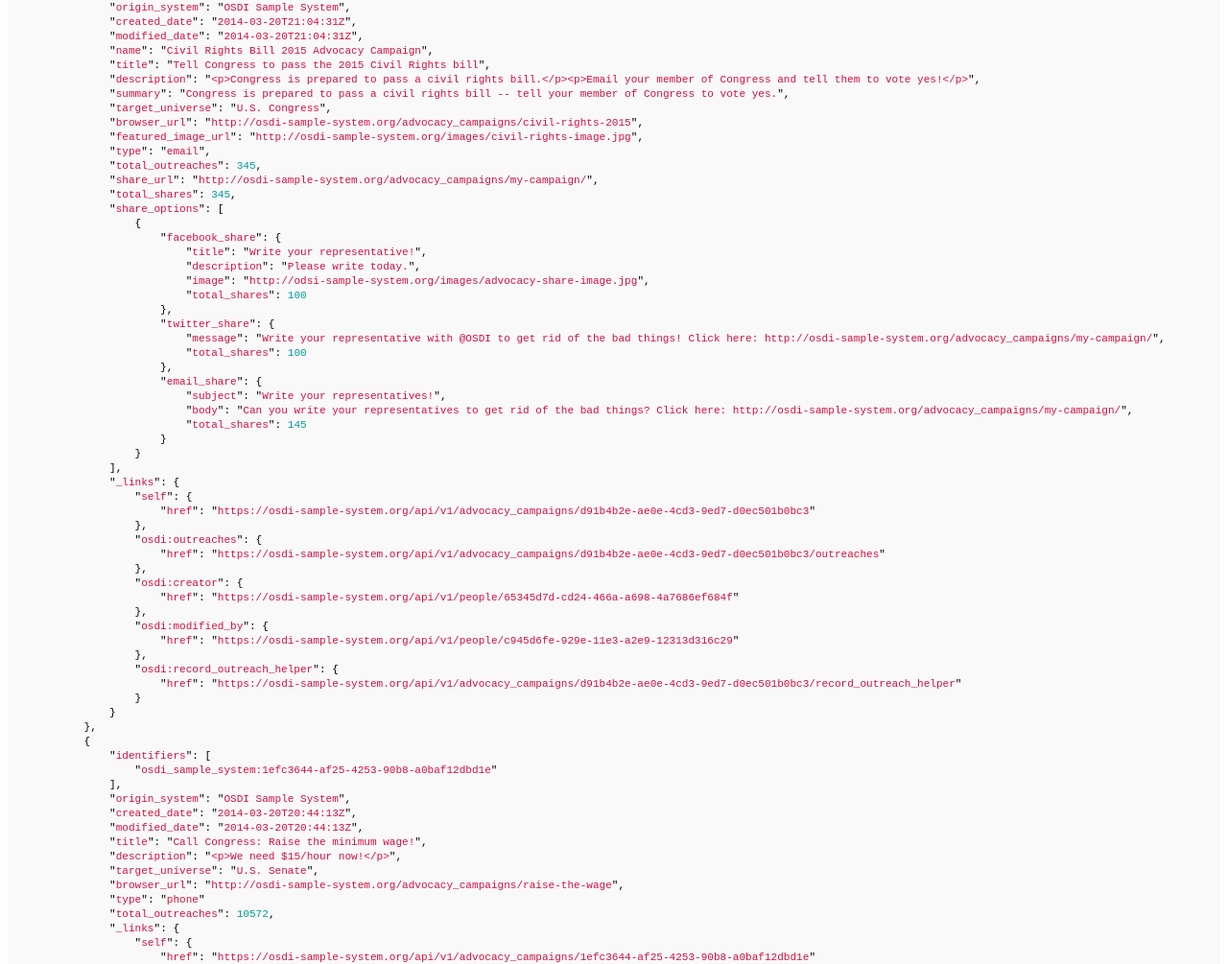
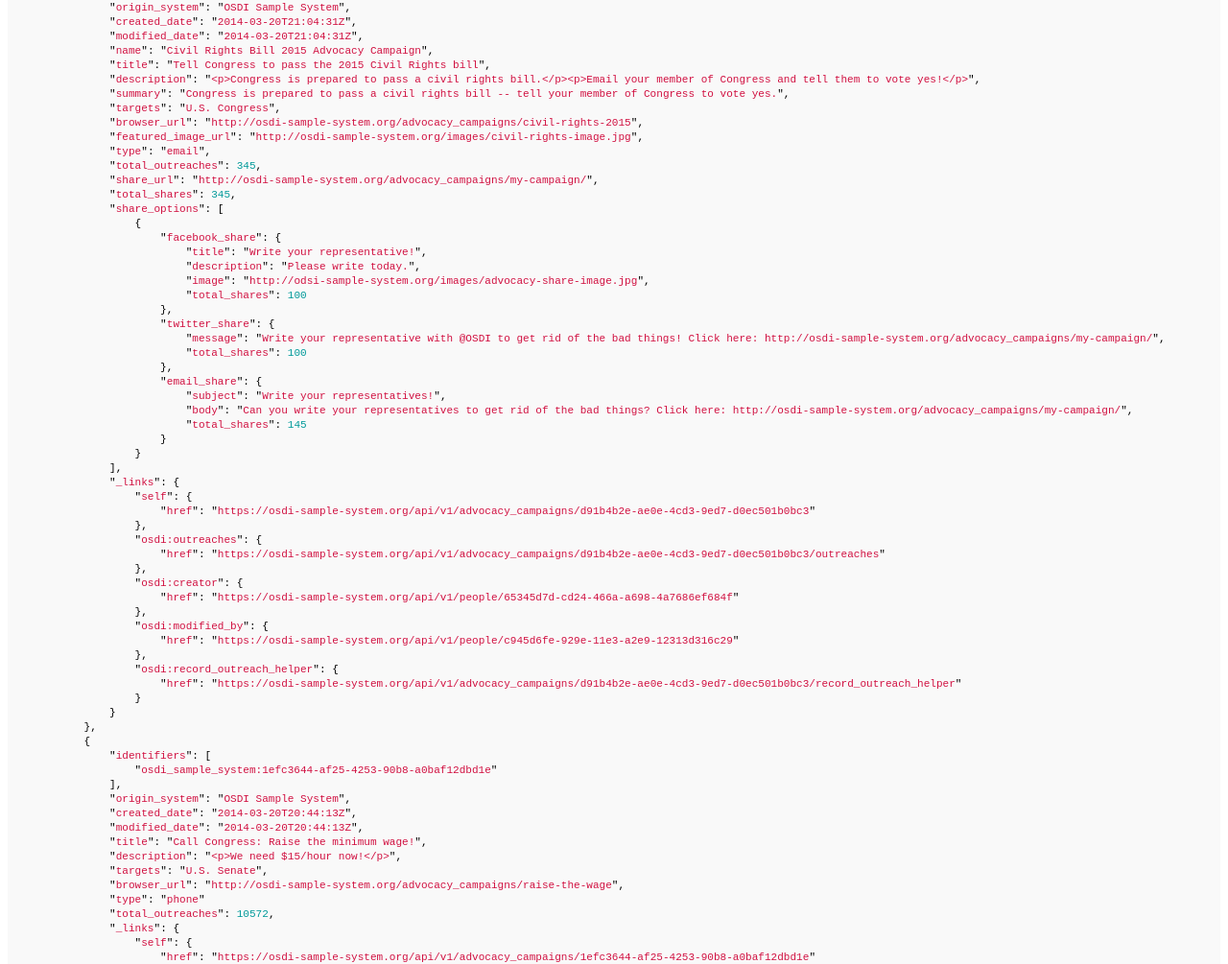
Before and after one commit to opensupporter/osdi-docs, a Jekyll site: the page built from advocacy_campaigns.md, in a window 1280 px wide and 1400 px high, scrolled down 7233 px. Shown: the part 153-1158 px from the top of the window at 96% size. Built offline with Jekyll 4.4.1, drawn with Linux system fonts in a browser that asks for light colours; a style sheet for code colours, icons or effects is not loaded; some of the changed text lies outside the part shown.

Commit message:
target_universe -> targets in advocacy campaigns example

```diff
--- a/advocacy_campaigns.md
+++ b/advocacy_campaigns.md
@@ -167,7 +167,7 @@ Cache-Control: max-age=0, private, must-revalidate
                 "title": "Tell Congress to pass the 2015 Civil Rights bill",
                 "description": "<p>Congress is prepared to pass a civil rights bill.</p><p>Email your member of Congress and tell them to vote yes!</p>",
                 "summary": "Congress is prepared to pass a civil rights bill -- tell your member of Congress to vote yes.",
-                "target_universe": "U.S. Congress",
+                "targets": "U.S. Congress",
                 "browser_url": "http://osdi-sample-system.org/advocacy_campaigns/civil-rights-2015",
                 "featured_image_url": "http://osdi-sample-system.org/images/civil-rights-image.jpg",
                 "type": "email",
@@ -220,7 +220,7 @@ Cache-Control: max-age=0, private, must-revalidate
                 "modified_date": "2014-03-20T20:44:13Z",
                 "title": "Call Congress: Raise the minimum wage!",
                 "description": "<p>We need $15/hour now!</p>",
-                "target_universe": "U.S. Senate",
+                "targets": "U.S. Senate",
                 "browser_url": "http://osdi-sample-system.org/advocacy_campaigns/raise-the-wage",
                 "type": "phone"
                 "total_outreaches": 10572,
@@ -283,7 +283,7 @@ Cache-Control: max-age=0, private, must-revalidate
     "title": "Tell Congress to pass the 2015 Civil Rights bill",
     "description": "<p>Congress is prepared to pass a civil rights bill.</p><p>Email your member of Congress and tell them to vote yes!</p>",
     "summary": "Congress is prepared to pass a civil rights bill -- tell your member of Congress to vote yes.",
-    "target_universe": "U.S. Congress",
+    "targets": "U.S. Congress",
     "browser_url": "http://osdi-sample-system.org/advocacy_campaigns/civil-rights-2015",
     "featured_image_url": "http://osdi-sample-system.org/images/civil-rights-image.jpg",
     "type": "email",
```
